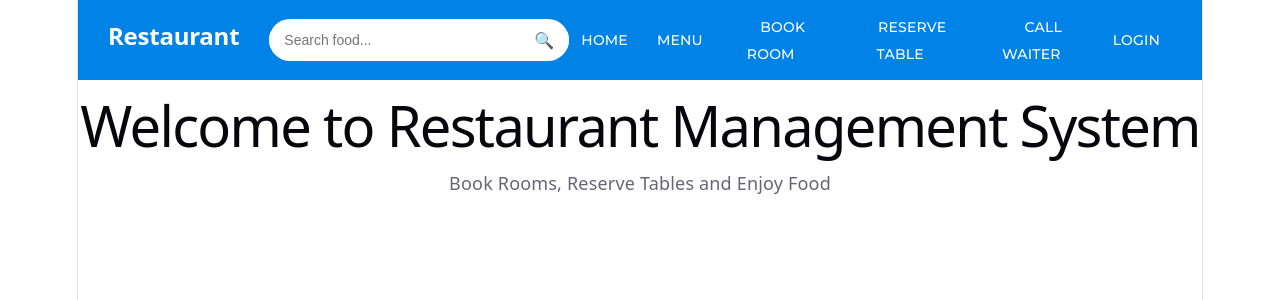
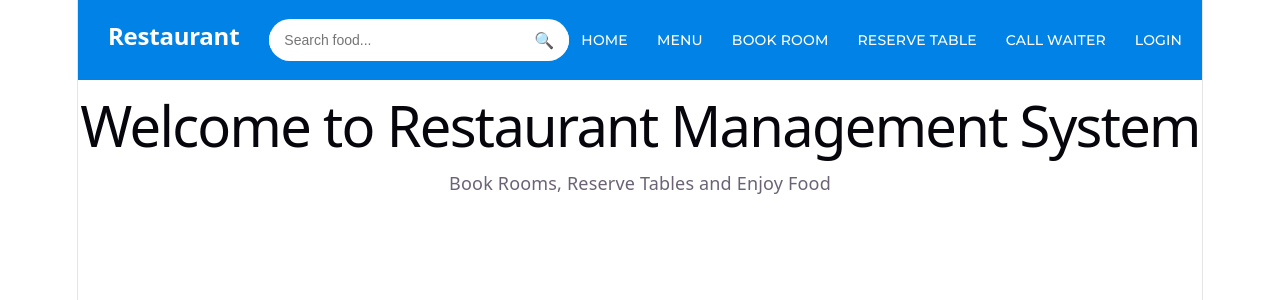
Before and after one commit to girish200097/restaurant-management-system, a React (Vite) app in the folder frontend/: page / in a window 1280 px wide. Shown: the top 300 px of the page. Built offline with nearby package versions, Linux system fonts and the light colour scheme.

Commit message:
Improve menu page

```diff
--- a/frontend/src/components/Navbar.css
+++ b/frontend/src/components/Navbar.css
@@ -91,6 +91,8 @@ nav {
   border-radius: 4px;
 
   text-transform: uppercase;
+  white-space: nowrap;
+  text-align: center;
 }
 
 .nav-links a:hover {
```
